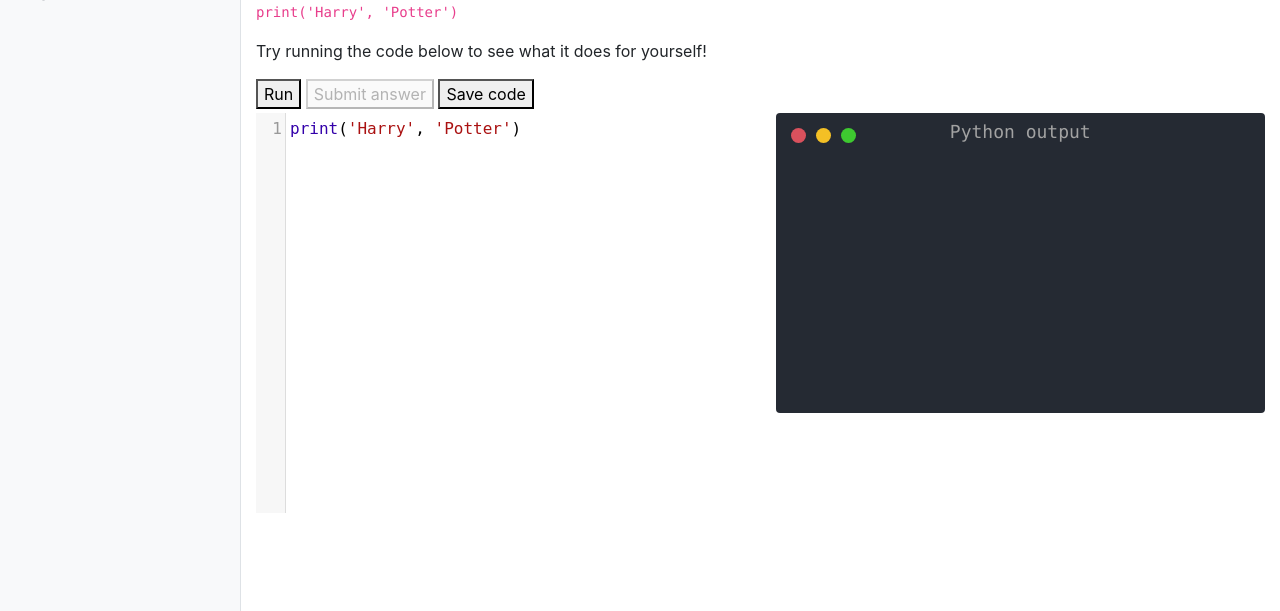
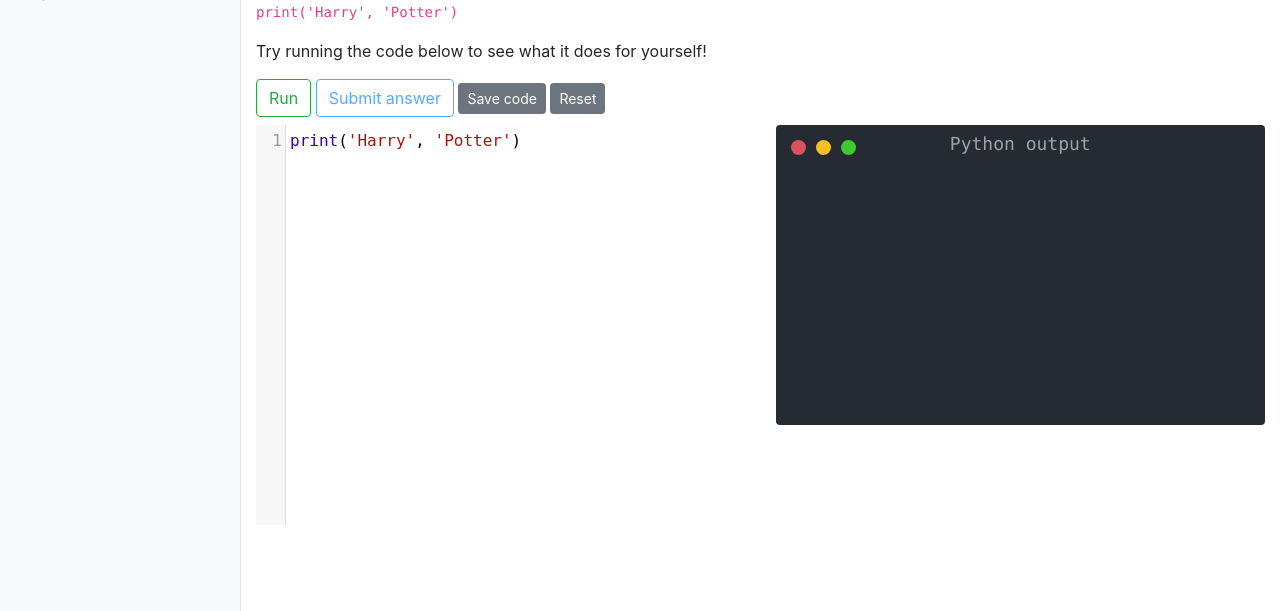
Before and after one commit to mrblue6ix/CITS3403Project, a Flask app: template app/templates/activity.html in a window 1280 px wide. Shown: the part 189-800 px from the top of the page. Run offline with Flask 2, Linux system fonts and the light colour scheme; the template is opened without the code that fills it: values that come from a table or form of the project are taken from there, others are empty; data comes from the database, SQL or seed files in the repository; some libraries are stand-ins or nearby versions.

Commit message:
updated button style to be bootstrap

```diff
--- a/app/templates/activity.html
+++ b/app/templates/activity.html
@@ -35,11 +35,12 @@
     <h3 id="your-task">Your task {% if is_completed %} <i class="fas fa-check-circle"></i> {% endif %}</h3>
     {{activity.question | safe}}
   {% endif %}
-      <div class="row mb-1">
-          <div class="col-lg-12 mh-100">
-            <button type="button" onclick="runit()">Run</button>
-            <button type="button" onclick="checkAns()" {% if activity.question is none %}disabled{% endif %}>Submit answer</button>
-            <button type="button" onclick="save()">Save code</button>
+      <div class="row mb-2">
+          <div class="col-lg-12">
+            <button type="button" class="btn btn-outline-success" onclick="runit()">Run</button>
+            <button type="button" class="btn btn-outline-primary" onclick="checkAns()" {% if activity.question is none %}disabled{% endif %}>Submit answer</button>
+            <button type="button" class="btn btn-secondary btn-sm" onclick="save()">Save code</button>
+            <button type="button" class="btn btn-secondary btn-sm" onclick="reset()">Reset</button>
             <span id='savealert'>Saved</span>
           </div>
       </div>
```
